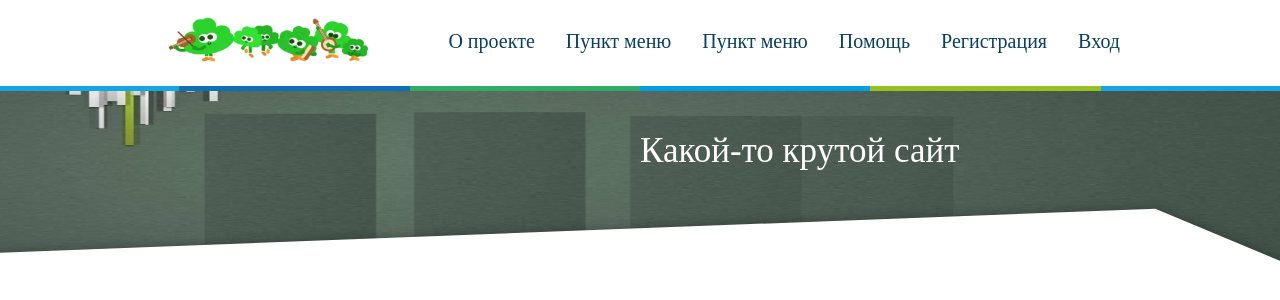
After one commit to Bafyn/QuickProject-IS-, a PHP site: template views/header.php in a window 1280 px wide. The commit adds this page. Shown: the top 300 px of the page. Run offline with PHP 8.4, Linux system fonts and the light colour scheme; the template is opened without the code that fills it, so the values that code supplies are empty.

Commit message:
header + footer

```diff
--- a/template/css/main.css
+++ b/template/css/main.css
@@ -358,8 +358,9 @@ input, select {
 @font-face {
 	font-family: "Neris";
 	src: url(../fonts/NerisLight.ttf);
-=======
-body, html{
+}
+
+body, html {
 	margin: 0;
 	padding: 0;
 	top: 0;
@@ -473,5 +474,226 @@ body, html{
     width: 43px;
     height: 50px;
     background: url(../img/arrow_bg_r.png) no-repeat 0px 0px;
->>>>>>> origin/master
 }
+
+.logo {
+	float: left;
+	max-width: 70%;
+	margin: 15px 0 0 28px;
+
+}
+.logo img {
+	display: block;
+	max-width: 100%;
+}
+
+.header.header_white_mod {
+	background: #fff;
+}
+
+.nav_menu {
+	width: 100%;
+	max-width: 1000px;
+	margin: 0 auto 1px;
+	display: block;
+}
+
+.clearfix:before, .clearfix:after {
+	content: " ";
+	display: table;
+}
+
+.clearfix:after {
+	clear: both;
+}
+
+.main_menu_item {
+	display: block;
+	float: left;
+	margin: 0 20px 10px 11px;
+}
+
+.main_menu {
+	position: relative;
+	top: auto;
+	left: auto;
+	float: right;
+	margin-top: 20px;
+	list-style: none;
+}
+
+.main_menu_item_link {
+	display: block;
+	cursor: pointer;
+	text-decoration: none;
+	padding: 10px 0;
+}
+.main_menu_item_link.active {
+	cursor: default;
+}
+.main_menu_item_link.active .main_menu_item_text {
+	text-decoration: none !important;
+}
+.main_menu_item_text {
+	color: #08405d;
+	font-size: 2rem;
+}
+.main_menu_item_link:hover .main_menu_item_text {
+	text-decoration: underline;
+	color: #08405d;
+}
+
+.main_slider.inner_mod {
+	position: relative;
+}
+.main_slider.inner_mod .slide {
+	overflow: hidden;
+}
+.header_line {
+	margin-left: -40px;
+	list-style: none;
+	/*width: 100%;*/
+}
+.header_l_item {
+	float: left;
+	width: 18%;
+	height: 5px;
+}
+.header_l_item:last-child, .header_l_item:first-child {
+	width: 14%;
+}
+
+.slider_wrapper {
+	position: relative;
+	overflow: hidden;
+	margin-top: -6px;
+	width: 100%;
+}
+.slider_wrapper:after {
+	content: '';
+	position: absolute;
+	bottom: -30px;
+	right: 0;
+	left: 0;
+	background: #fff;
+	height: 60px;
+	box-shadow: 0 0 7px rgba(0, 0, 0, 0.3);
+	-webkit-transform: skewX(67deg) rotate(-2deg);
+	-ms-transform: skewX(67deg) rotate(-2deg);
+	transform: skewX(67deg) rotate(-2deg);
+}
+
+.slide_img {
+	display: inline-block;
+	vertical-align: top;
+	width: 100%;
+	max-height: 170px;
+	/*margin-top: 20px;*/
+}
+.slide_img.max_w_mod {
+	/*margin-top: -10px;*/
+	max-width: 100%;
+}
+
+.header_l_item.header_l_item_blue {
+	background: #14a5e2;
+}
+.header_l_item.header_l_item_blue_2 {
+	background: #0e71b8;
+}
+.header_l_item.header_l_item_blue_3 {
+	background: #009fe3;
+}
+.header_l_item.header_l_item_green {
+	background: #2fac66;
+}
+.header_l_item.header_l_item_olive {
+	background: #96c11f;
+}
+.slide {
+	position: relative;
+	text-align: center;
+	overflow:hidden;
+}
+
+.section {
+	position: relative;
+	padding: 25px 0;
+}
+
+.section_white_right_skew {
+	position: relative;
+	overflow: hidden;
+	width: 100%;
+	background: #fff;
+	height: 67px;
+	z-index: -1;
+	margin-top: -27px;
+}
+.section_white_right_skew:after {
+	content: '';
+	position: absolute;
+	bottom: -30px;
+	right: 0;
+	left: -70px;
+	top: 37px;
+	background: #fff;
+	box-shadow: 0 0 7px rgba(0, 0, 0, 0.3);
+	-webkit-transform: skewX(-67deg) rotate(-2deg);
+	-ms-transform: skewX(-67deg) rotate(-2deg);
+	transform: skewX(-67deg) rotate(-2deg);
+}
+
+.site_info_header {
+	font-size: 3.5rem;
+	float: right;
+	position: absolute;
+	margin-top: 40px;
+	color: white;
+}
+
+.footer {
+	min-height: 200px;
+	font-size: 14px;
+	line-height: 17px;
+}
+.footer .section_inner {
+	padding: 0 12px;
+}
+.section_inner {
+	width: 100%;
+	max-width: 1000px;
+	margin: 0 auto 1px;
+}
+.footer_info {
+	padding-bottom: 20px;
+}
+.copyright {
+	padding: 10px 0;
+	float: left;
+	margin-right: 100px;
+}
+.color_gray {
+	color: #505050;
+}
+.gl_link:hover {
+	text-decoration: none;
+}
+.color_blue {
+	color: #08405d;
+}
+.footer_contacts {
+	padding: 10px 0;
+}
+.color_red {
+	color: red;
+}
+
+.site_name {
+	color: black;
+	font-size: 2.5rem;
+}
+
+.footer_container {
+	margin-top: 300px;
+}
--- /dev/null
+++ b/views/header.php
@@ -0,0 +1,73 @@
+<!DOCTYPE html>
+<html>
+<head>
+	<title>Header</title>
+	<link href="../template/css/main.css" rel="stylesheet" type="text/css">
+	<script src="mainjs.js"></script>
+</head>
+<body>
+<div class="header_container">
+	<header class="header">
+		<nav class="nav_menu clearfix">
+			<a href="" class="logo">
+				<img src="../template/img/logo.png" width="200px" height="50px" alt="Крутой сайт">
+			</a>
+
+			<div></div>
+
+			<ul class="main_menu">
+				<li class="main_menu_item">
+					<a href="" class="main_menu_item_link">
+						<span class="main_menu_item_text">О проекте</span>
+					</a>
+				</li>
+				<li class="main_menu_item">
+					<a href="" class="main_menu_item_link">
+						<span class="main_menu_item_text">Пункт меню</span>
+					</a>
+				</li>
+				<li class="main_menu_item">
+					<a href="" class="main_menu_item_link">
+						<span class="main_menu_item_text">Пункт меню</span>
+					</a>
+				</li>
+				<li class="main_menu_item">
+					<a href="" class="main_menu_item_link">
+						<span class="main_menu_item_text">Помощь</span>
+					</a>
+				</li>
+				<li class="main_menu_item">
+					<a href="" class="main_menu_item_link">
+						<span class="main_menu_item_text">Регистрация</span>
+					</a>
+				</li>
+				<li class="main_menu_item">
+					<a href="" class="main_menu_item_link">
+						<span class="main_menu_item_text">Вход</span>
+					</a>
+				</li>
+			</ul>
+		</nav>
+	</header>
+
+	<div class="main_slider inner_mod">
+        <ul class="header_line clearfix">
+        	<li class="header_l_item header_l_item_blue"></li>
+            <li class="header_l_item header_l_item_blue_2"></li>
+            <li class="header_l_item header_l_item_green"></li>
+            <li class="header_l_item header_l_item_blue_3"></li>
+            <li class="header_l_item header_l_item_olive"></li>
+            <li class="header_l_item header_l_item_blue"></li>
+        </ul>
+        <div class="slider_wrapper">
+            <div class="slide">
+                <div>
+                	<span class="site_info_header">Какой-то крутой сайт</span>
+                </div>
+                <img src="../template/img/main_header.jpg" class="slide_img max_w_mod mob_only">
+            </div>
+        </div>
+    </div>
+</div>
+</body>
+</html>
```
Also changed, not shown: signup_view.php (added, +304 -0 lines), views/footer.php (added, +38 -0 lines), template/img/logo.png (added), template/img/main_header.jpg (added).
